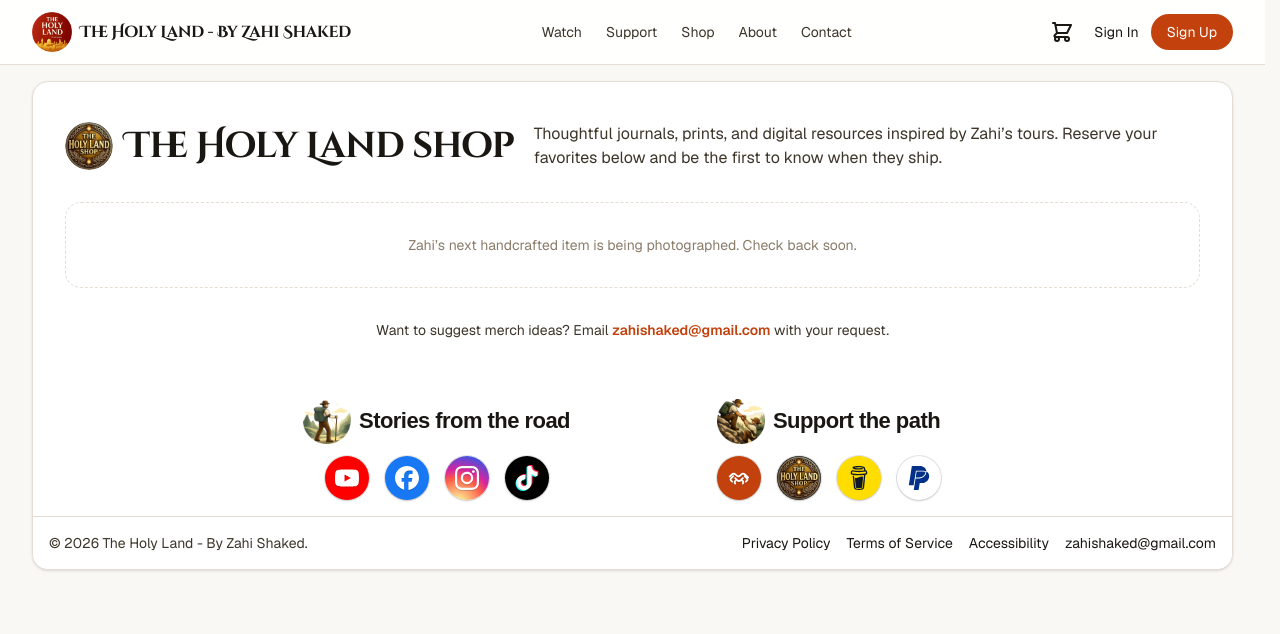
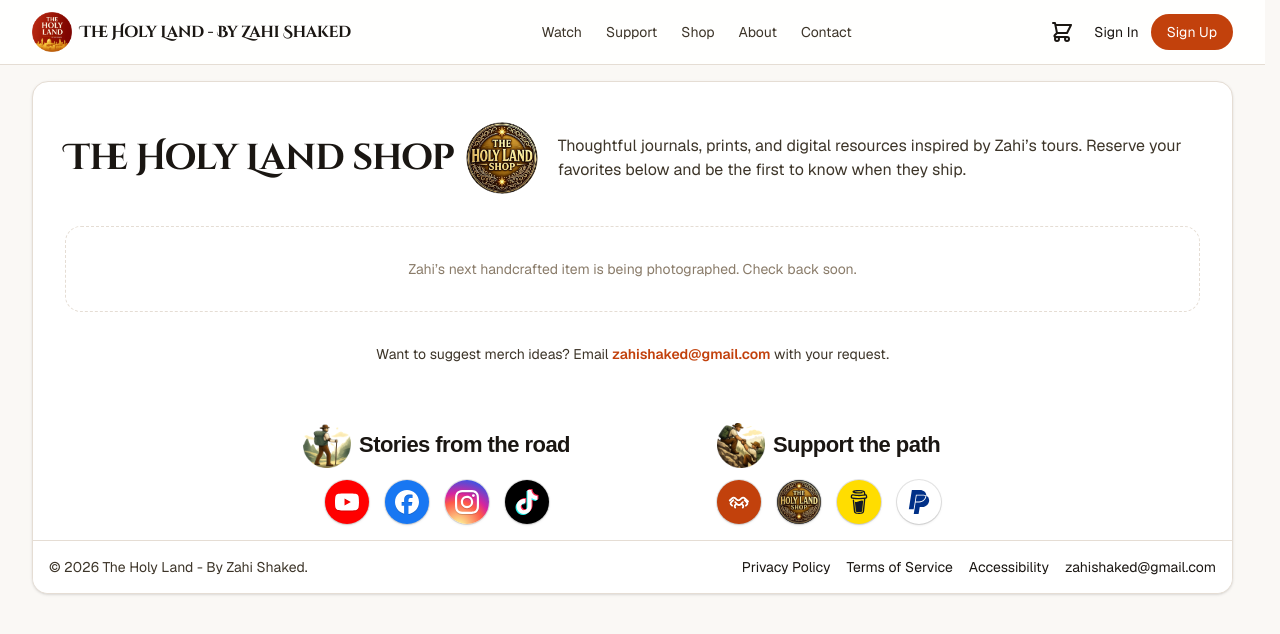
Before and after one commit to Ponzee/zahi-tours, a Next.js app: page /shop in a window 1280 px wide. Shown: the top 634 px of the page. Built offline with nearby package versions, Linux system fonts and the light colour scheme; no server answers; the database is empty; a web font is replaced by a local one.

Commit message:
ui(shop): swap title/logo + enlarge logo

```diff
--- a/app/shop/page.tsx
+++ b/app/shop/page.tsx
@@ -13,15 +13,15 @@ export default async function ShopPage() {
           <div className="mb-6 md:mb-8">
             <div className="flex flex-col sm:flex-row sm:items-center gap-3 sm:gap-5">
               <div className="flex items-center gap-3 min-w-0">
+                <h1 className="font-headline text-2xl sm:text-3xl md:text-4xl font-bold tracking-tight text-[#1a1612] min-w-0">
+                  The Holy Land shop
+                </h1>
                 <img
                   src="/icons/holy_land_shop_logo.webp"
                   alt=""
-                  className="h-12 w-12 rounded-full object-cover shrink-0"
+                  className="h-18 w-18 rounded-full object-cover shrink-0"
                   aria-hidden="true"
                 />
-                <h1 className="font-headline text-2xl sm:text-3xl md:text-4xl font-bold tracking-tight text-[#1a1612] min-w-0">
-                  The Holy Land shop
-                </h1>
               </div>
 
               <p className="text-sm md:text-base text-[#3d3529] sm:ml-auto max-w-2xl sm:max-w-none sm:flex-1">
```
